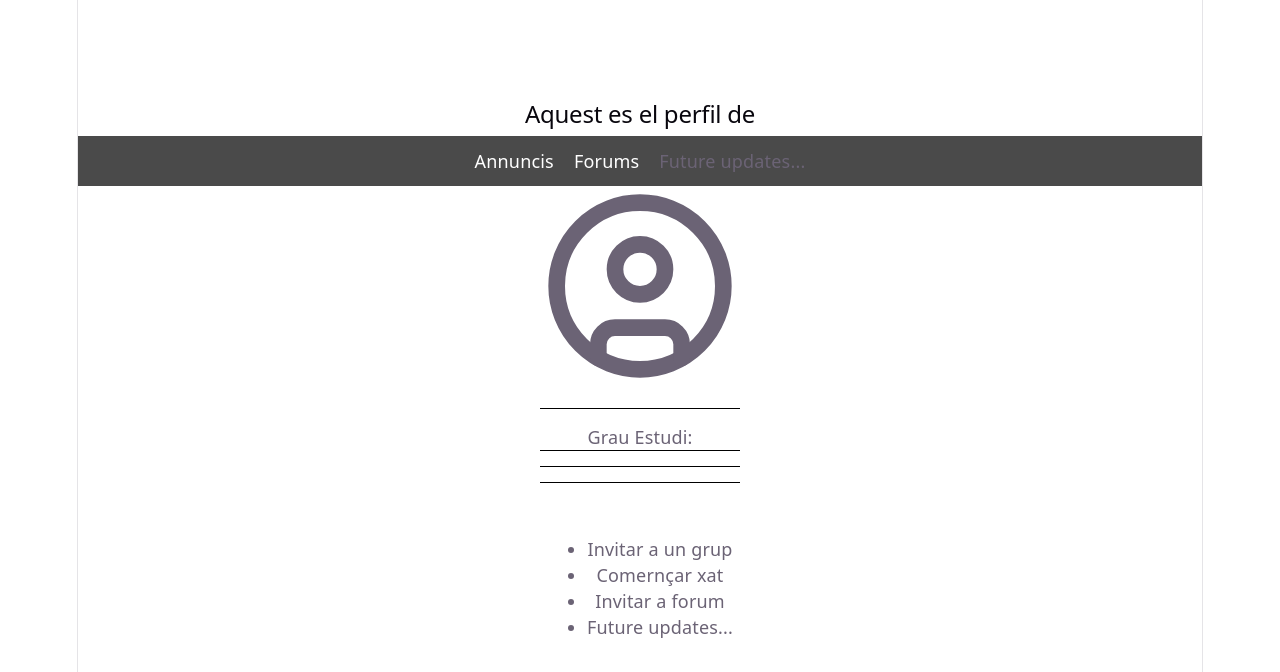
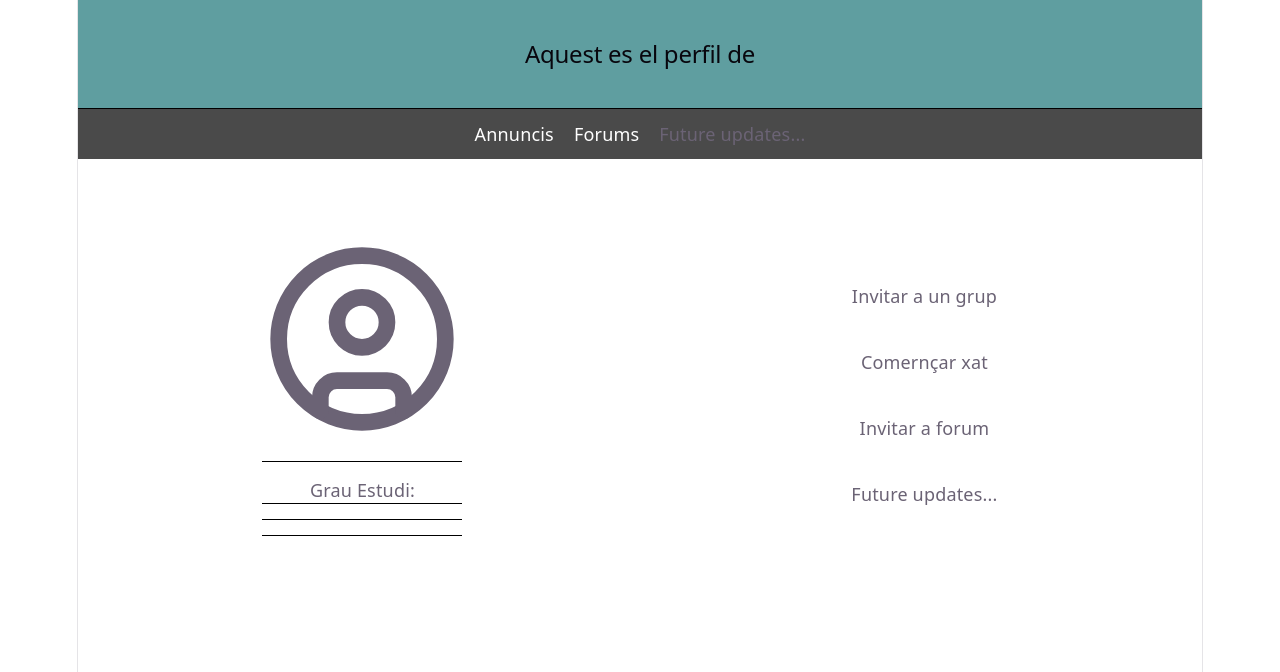
Before and after one commit to JaumeGL626/Project1, a React app in the folder frontend/: page /users/public/1 in a window 1280 px wide. Shown: the top 672 px of the page. Built offline with nearby package versions, Linux system fonts and the light colour scheme; no server answers; the HTML template or start-up script is replaced by a standard one.

Commit message:
Implemented publicUSerProfile.css

```diff
--- a/frontend/src/pages/publicUserProfile-page.jsx
+++ b/frontend/src/pages/publicUserProfile-page.jsx
@@ -3,7 +3,7 @@ import {userService} from "../services/userService"
 import { useParams } from "react-router-dom"
 import Navigation from "../components/NavigatonComponent";
 import { CircleUser} from 'lucide-react'
-
+import "../styles/publicUserProfile-page.css";
 function PublicUserProfile(){
 
     const { id } = useParams();
@@ -31,6 +31,11 @@ function PublicUserProfile(){
            <h2> Aquest es el perfil de {user?.username}</h2>
             </header>
             <Navigation/>
+            <div className="bodyuserprofile">
+
+
+
+
                 <section className="userInfromation">
 
                     {user && user?.profilePicture ? (
@@ -62,6 +67,7 @@ function PublicUserProfile(){
                         <li> Future updates...</li>
                     </ul>
                 </div>
+            </div>
         </>
     )
 
--- /dev/null
+++ b/frontend/src/styles/publicUserProfile-page.css
@@ -0,0 +1,55 @@
+.headerPublucUser{
+    background-color: cadetblue;
+    width: 100%;
+    margin: 0px;
+
+    width: 100%;
+    padding-left: 50px;
+    padding-right: 50px;
+     box-sizing: border-box;
+   border-bottom: 1px solid black;
+   top: 0%;
+   padding-bottom: 60px;
+
+   display: flex;
+    justify-content: center;
+     align-items: center;
+
+padding: 40px 50px;
+}
+
+.headerPublucUser h2 {
+    margin: 0;
+}
+
+.bodyuserprofile{
+    display: flex;
+    flex-direction: row;
+    justify-content: space-around;
+    align-items: center;
+    width: 100%;
+    bottom: 30px;
+    margin-top: 80px;
+}
+
+.userInfromation{
+    top: 30px;
+}
+.optionsUserToUSer{
+    height: 100%;
+}
+
+.optionsUserToUSer ul{
+    gap: 40px;
+    list-style: none;
+    padding: 0;
+    margin: 0;
+    display: flex;
+    flex-direction: column;
+}
+
+.optionsUserToUSer li {
+
+
+    width: 100%;
+}
```
Lines whose indentation alone changed are shown as unchanged.
